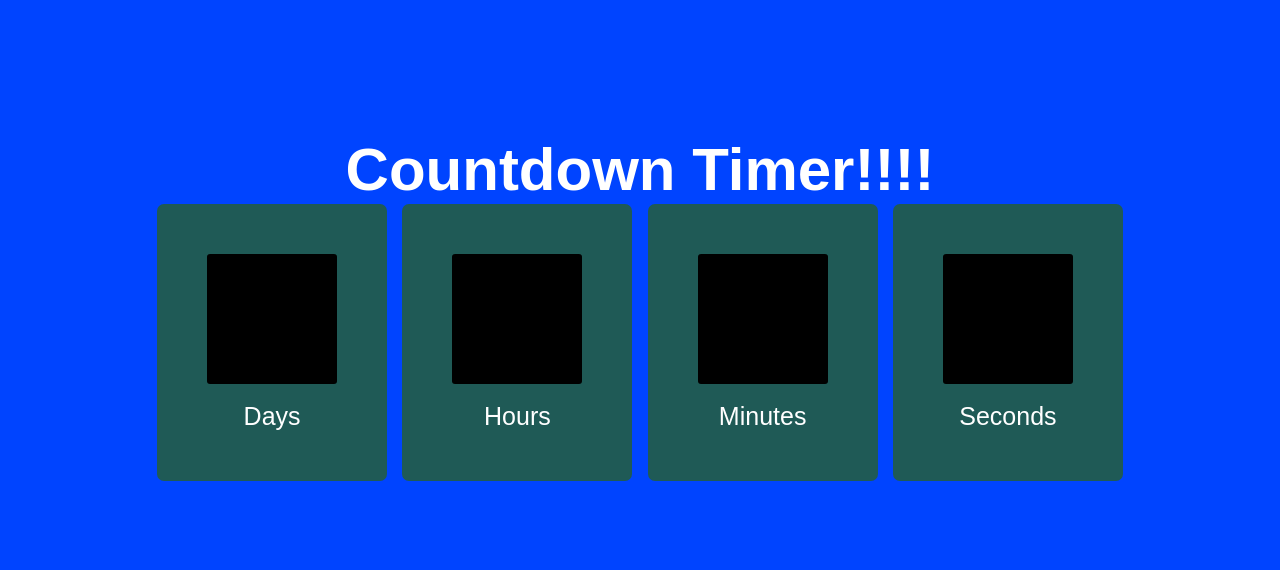
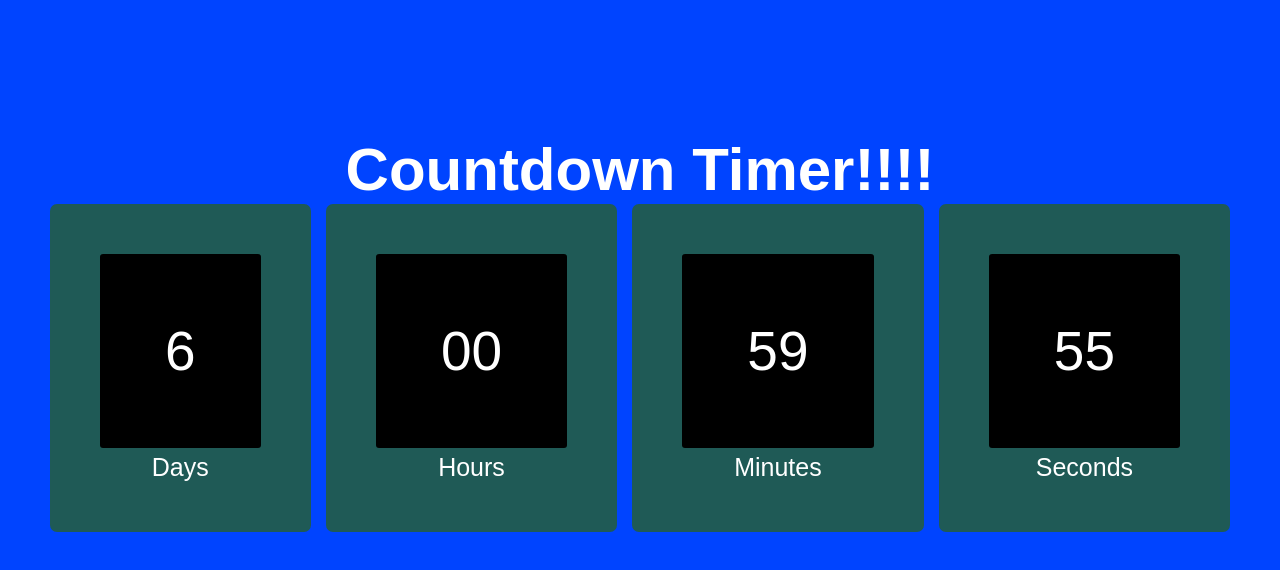
Before and after one commit to ryansalisbury/countdownTimer, a plain HTML site: page index.html in a window 1280 px wide. Drawn offline with Linux system fonts and the light colour scheme.

Commit message:
Completed debugging and timer

```diff
--- a/index.html
+++ b/index.html
@@ -31,8 +31,7 @@
             <div class="smalltext">Seconds</div>
         </div>
     </div>
-    <script src ="myscript.js"></script>
-
+    <script type="text/javascript" src="myscript.js"></script>
 </body>
 
 
--- a/myscript.js
+++ b/myscript.js
@@ -1,3 +1,46 @@
 function getTimeRemaining(endtime){
-    var t = Date.parse(endtime)
+    console.log('getTimeRemaining TEST');
+    let t = Date.parse(endtime) - Date.parse(new Date()); /**So this will basically get the difference between the present time and the inputted time in milliseconds */
+    let seconds = Math.floor((t / 1000) % 60);
+    let minutes = Math.floor((t / 1000 / 60) % 60);
+    let hours = Math.floor((t / 1000 * 60 * 60) % 60);
+    let days = Math.floor(t / (1000 *60 * 60 * 24));
+    return {
+        'total': t,
+        'days': days,
+        'hours': hours,
+        'minutes': minutes,
+        'seconds': seconds
+    };
 }
+
+function initialiseClock(id, endtime){
+    console.log('Does the initialisation method for the clock run:TEST');
+    let clock = document.getElementById(id);
+    let daysSpan = clock.querySelector('.days');
+    let hoursSpan =clock.querySelector('.hours');
+    let minutesSpan = clock.querySelector('.minutes');
+    let secondsSpan = clock.querySelector('.seconds');
+
+    function updateClock() {
+        console.log('updateClock TEST');
+
+        let t = getTimeRemaining(endtime);
+
+        daysSpan.innerHTML = t.days;
+        hoursSpan.innerHTML = ('0' + t.hours).slice(-2);
+        minutesSpan.innerHTML = ('0' + t.minutes).slice(-2);
+        secondsSpan.innerHTML = ('0' +t.seconds).slice(-2);
+
+        if(t.total <= 0){
+            clearInterval(timeInterval);
+        }
+    }
+    console.log('Does the program reach the point where it actually launches everything?????');
+
+    updateClock();
+    let timeInterval = setInterval(updateClock, 1000);
+
+
+} let deadline = new Date(Date.parse(new Date()) + 7 * 24 * 60 * 60 * 1000);
+    initialiseClock('clockdiv', deadline);
```
